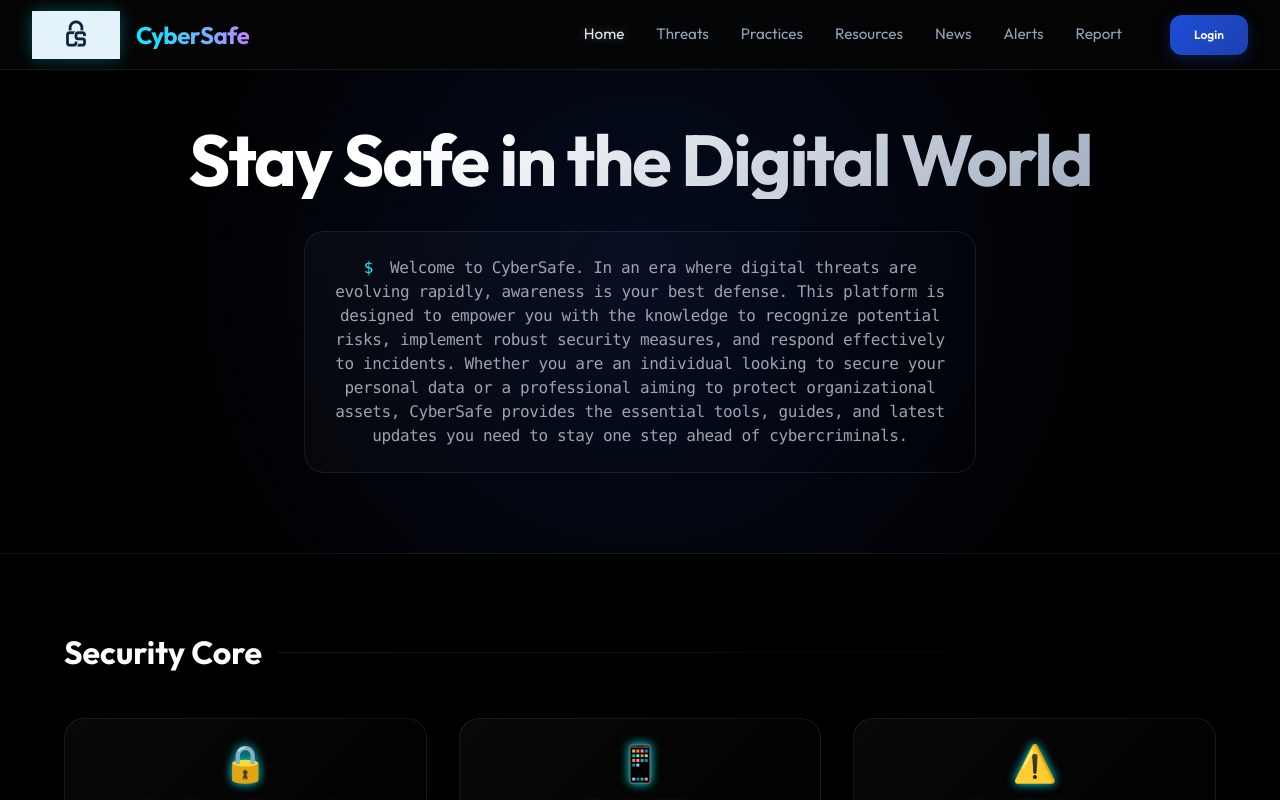
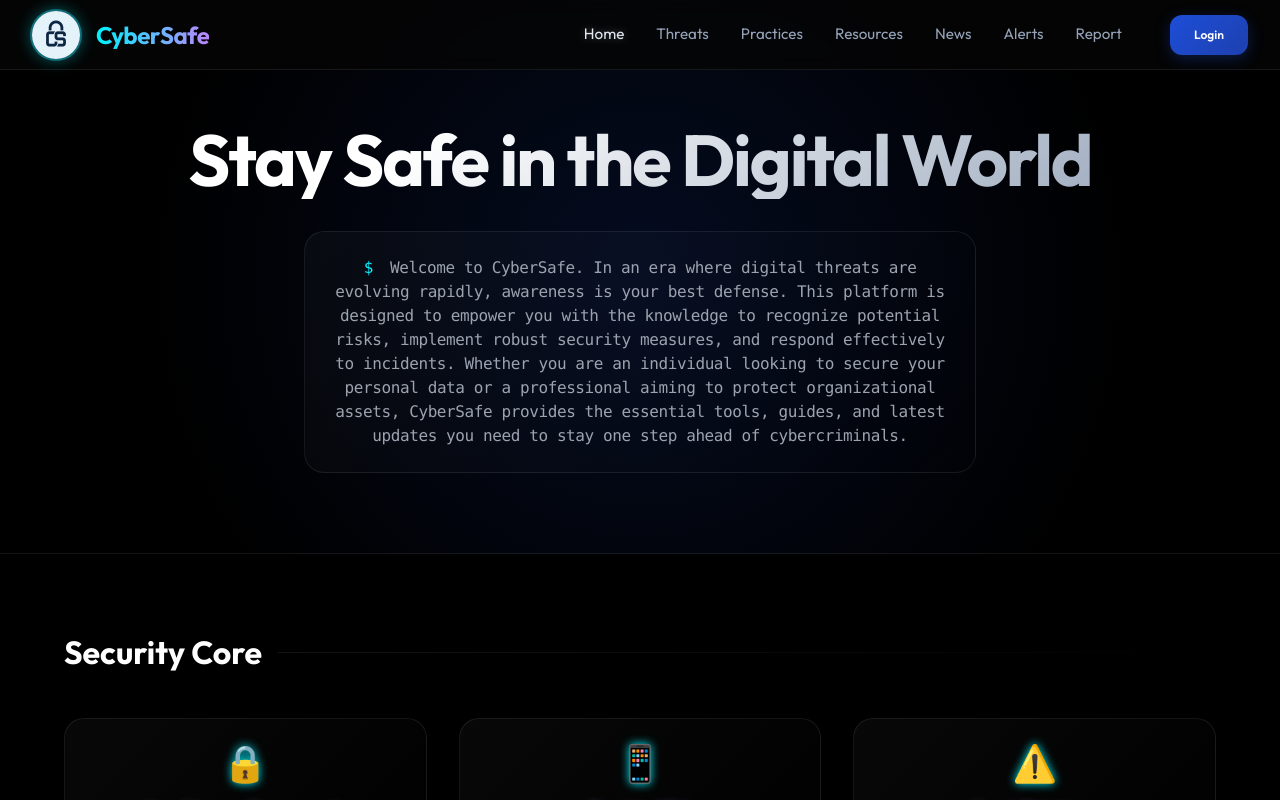
Before and after one commit to HammadAhmedCheema/CyberSafe, a React (Vite) app: page / in a window 1280 px wide. Shown: the top 800 px of the page. Built offline with nearby package versions, Linux system fonts and the light colour scheme; no server answers.

Commit message:
Make logo circular with neon ring

```diff
--- a/src/components/Header.jsx
+++ b/src/components/Header.jsx
@@ -23,7 +23,7 @@ const Header = () => {
                     <img
                         src="/logo.png"
                         alt="CyberSafe"
-                        className="h-12 w-auto object-contain drop-shadow-[0_0_8px_rgba(0,242,255,0.3)] transition-transform hover:scale-105"
+                        className="h-12 w-12 object-cover rounded-full ring-2 ring-cyan-400/40 drop-shadow-[0_0_8px_rgba(0,242,255,0.4)] transition-transform hover:scale-105"
                     />
                     <h1 className="logo text-2xl">CyberSafe</h1>
                 </div>
```
